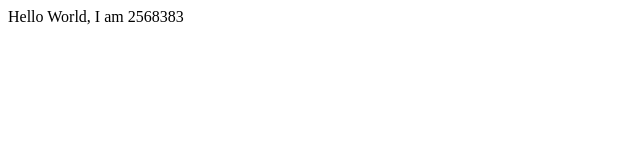
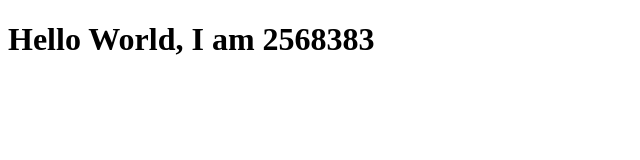
Before and after one commit to MatshepoTshabangu/Software-Design, a plain HTML site: page index.html in a window 1280 px wide. Shown: the whole page, without its empty margins (0-640 px from the left). Drawn offline with Linux system fonts and the light colour scheme.

Commit message:
third commit

```diff
--- a/index.html
+++ b/index.html
@@ -2,7 +2,7 @@
 <html>
 
 <body>
-    Hello World, I am 2568383
+    <h1>Hello World, I am 2568383 </h1>
 </body>
 
 </html>
```
Also changed, not shown: 1 other file.
